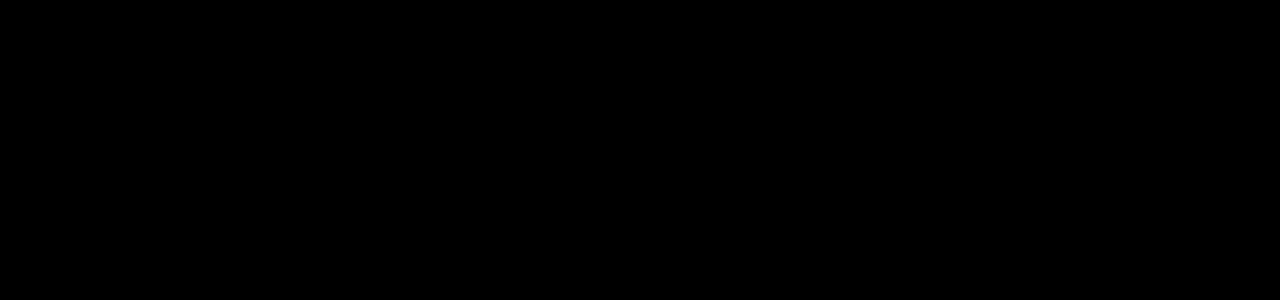
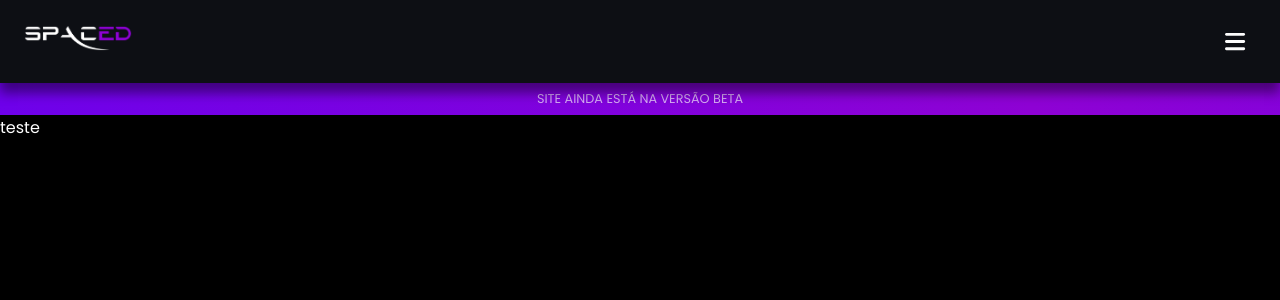
Before and after one commit to Glauedson/SPACED, a React (Vite) app: page /Lua in a window 1280 px wide. Before the commit this address had no page. Shown: the top 300 px of the page. Built offline with nearby package versions, Linux system fonts and the light colour scheme.

Commit message:
style: Adiciona correções de estilo no projeto
Esse commit adiciona correções de estilo na pagina home e na NavBar, alem de adicionar os caminhos na NavBar

```diff
--- a/src/main.jsx
+++ b/src/main.jsx
@@ -2,12 +2,14 @@ import { StrictMode } from "react"
 import { createRoot } from "react-dom/client"
 import { BrowserRouter as Router, Routes, Route } from "react-router-dom"
 import Home from "./pages/home/index.jsx"
+import Lua from "./pages/lua/lua.jsx"
 
 createRoot(document.getElementById("root")).render(
   <StrictMode>
     <Router>
       <Routes>
         <Route path="/SPACED/" element={<Home />} />
+        <Route path="/Lua/" element={<Lua />} />
       </Routes>
     </Router>
   </StrictMode>
--- a/src/pages/components/header/header.jsx
+++ b/src/pages/components/header/header.jsx
@@ -12,7 +12,9 @@ function Header() {
   return (
     <>
       <header className={styles.header}>
+        <Link to="/SPACED/">
         <img className={styles.logo} src={logo} alt="Logo" />
+        </Link>
         <FontAwesomeIcon
           icon={faBars}
           style={{ color: "#fcfcfc" }}
@@ -49,7 +51,7 @@ function Header() {
                 <hr />
                 <p>TÓPICOS</p>
 
-                <li><Link to="#">
+                <li><Link to="/Lua/">
                   LUA
                   <FontAwesomeIcon
                     icon={faMoon}
--- a/src/pages/home/index.jsx
+++ b/src/pages/home/index.jsx
@@ -2,6 +2,7 @@ import { motion } from "framer-motion"
 import Header from '../components/header/header'
 import './styles.css'
 import LuaAPI from '../components/LuaAPI'
+import { Link } from "react-router-dom";
 
 function Home() {
   return (
@@ -20,9 +21,9 @@ function Home() {
           <p>Gosta de admirar a lua? Eu também!<br/>
           Confira as fases da lua para toda a semana e planeje seus dias com base no ciclo lunar. Veja a influência da lua em cada fase e acompanhe suas mudanças ao longo dos próximos dias!</p>
 
-          <a href="#">
+          <Link to="/Lua/">
             <p>ACESSAR</p>
-          </a>
+          </Link>
         </div>
         <div className="luaBanner">
           <div className="luaBannerTopo">
--- a/src/pages/home/styles.css
+++ b/src/pages/home/styles.css
@@ -2,7 +2,7 @@
 
 body {
   overflow: hidden;
-  background-color: #000000;
+  background-color: #0D0F14;
   display: flex;
   align-items: center;
   justify-content: center;
@@ -72,11 +72,11 @@ body {
   background-color: #0d0e11;
   background-position: center;
   background-size: cover;
-  box-shadow: 0px 6px 10px 0px rgba(0, 0, 0, 0.534);
   display: flex;
   width: clamp(300px, 50vw, 650px);
   aspect-ratio: 1.6/1;
   border-radius: 15px;
+  box-shadow: 0px 0px 16px 0px rgba(255, 255, 255, 0.144);
 }
 
 .lua{
--- a/src/pages/lua/lua.jsx
+++ b/src/pages/lua/lua.jsx
@@ -0,0 +1,16 @@
+import Header from '../components/header/header'
+import './styles.css'
+
+
+function Lua() {
+  return (
+    <>
+      <Header />
+      <main>
+        <p>teste</p>
+      </main>
+    </>
+  )
+}
+
+export default Lua
--- /dev/null
+++ b/src/pages/lua/styles.css
@@ -0,0 +1,7 @@
+
+main{
+    width: 100vw;
+    height: 100dvh;
+    background-color: rgb(0, 0, 0);
+    color: #ffffff;
+}
```
Also changed, not shown: src/pages/lua/lua.css (deleted).
